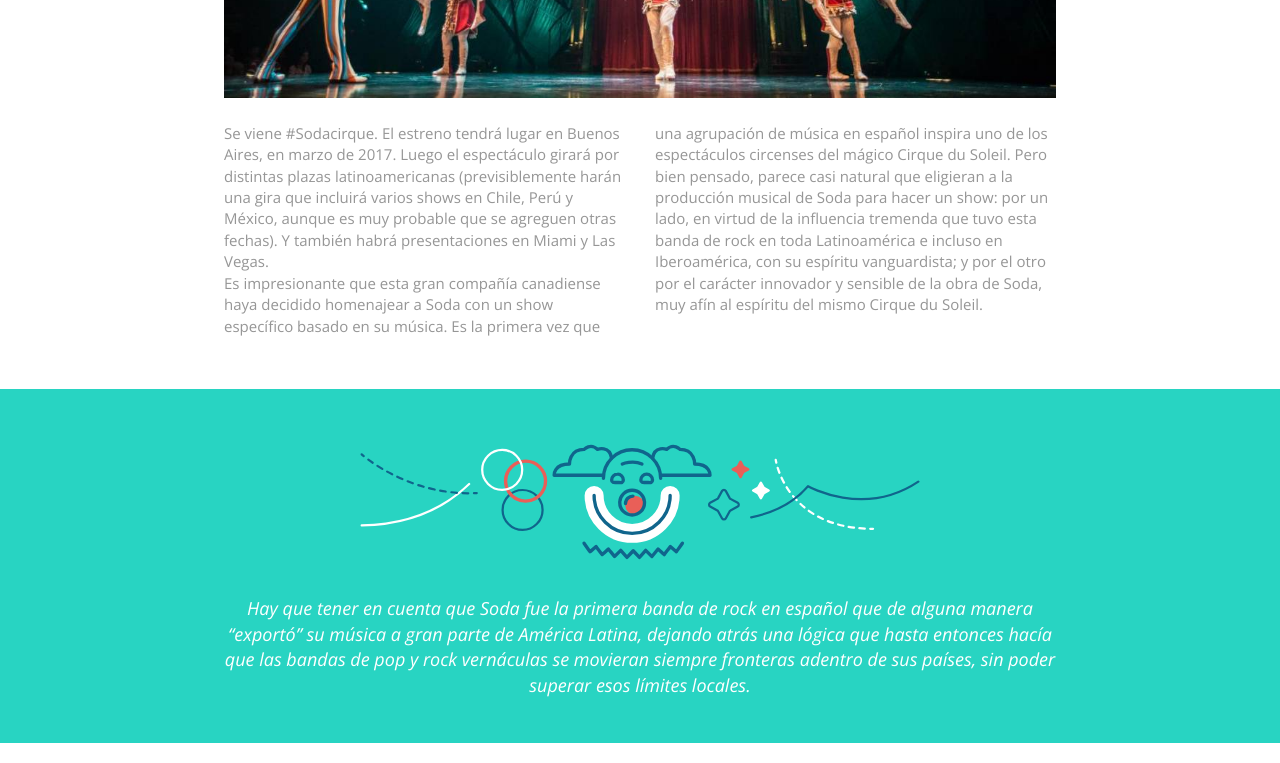
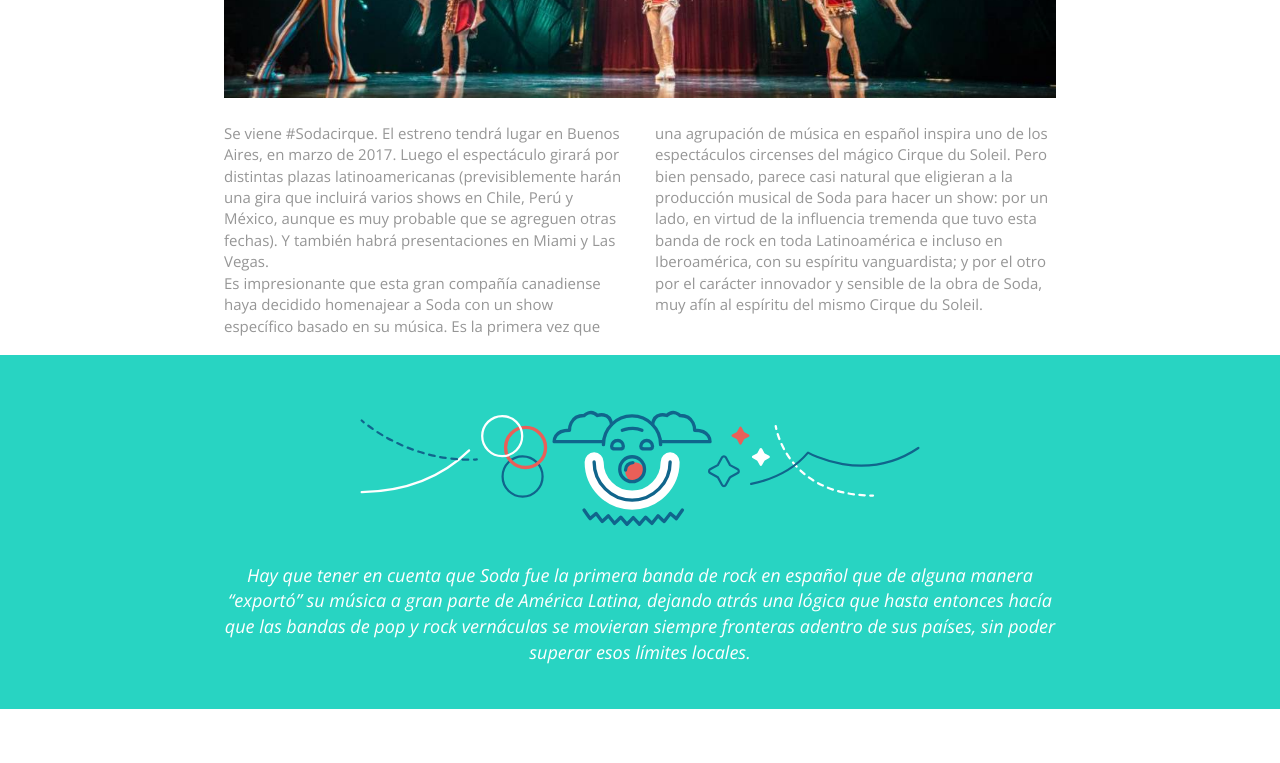
Before and after one commit to FrancoOlivari/entradafancirque, a plain HTML site: page index.html in a window 1280 px wide. Shown: the part 2040-2803 px from the top of the page. Drawn offline with nearby package versions, Linux system fonts and the light colour scheme; a script that the page names is missing; a web font is replaced by a local one.

Commit message:
Fixed Version

```diff
--- a/stylesheets/styles2.css
+++ b/stylesheets/styles2.css
@@ -115,7 +115,7 @@ section{
     -webkit-column-gap: 30px; /* Chrome, Safari, Opera */
     -moz-column-gap: 30px; /* Firefox */
     column-gap: 30px;
-    padding-bottom: 5%;
+    padding-bottom: 1%;
 }
 /* ---------------------- */
 /* ESTILOS CONTENEDOR 3 */
@@ -213,11 +213,12 @@ section{
 	width: 50%;
 	margin: auto;
 }
-/* FIN ESTILOS CONTENEDOR 8 */
+/* FIN ESTILOS CONTENEDOR 7 */
 /* ESTILOS CONTENEDOR 8 */
 #contenedor8{
 	display: block;
 	margin: 0;
+	text-align: center;
 }
 #mapaseparacion{
 	padding: 1%;
@@ -230,7 +231,7 @@ section{
 	height: 450px;
 	margin-bottom: 2%;
 }
-/* FIN ESTILOS CONTENEDOR 9 */
+/* FIN ESTILOS CONTENEDOR 8 */
 /* EXTRAS // FINAL DE PÁGINA */
 #gracias{
 	text-align: center;
```
